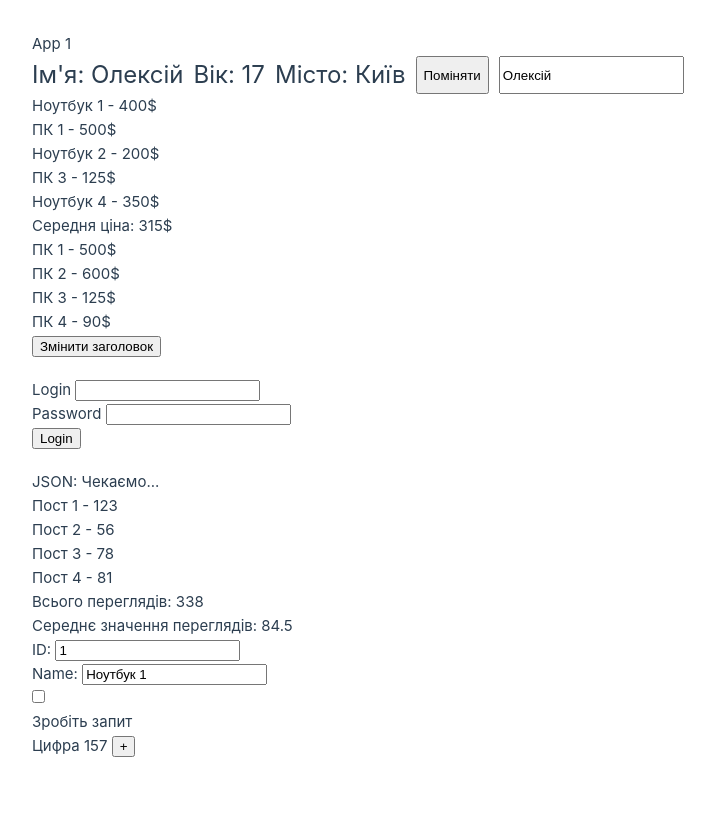
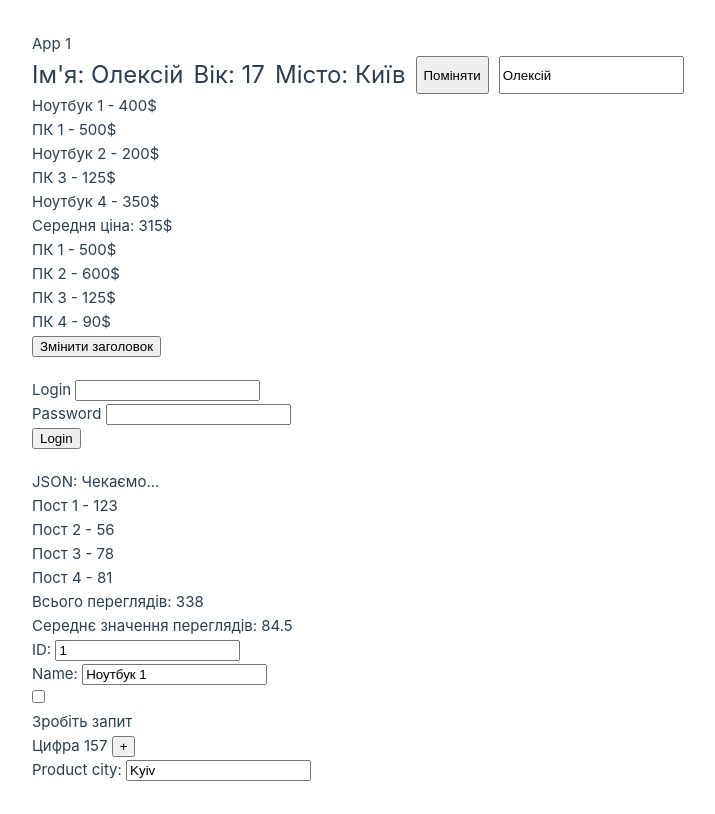
Before and after one commit to SerhiiBida/vue-lesson2, a Vue app: page / in a window 1280 px wide. Shown: the whole page, without its empty margins (0-715 px from the left). Built offline with nearby package versions, Linux system fonts and the light colour scheme; no server answers.

Commit message:
did task 15

```diff
--- a/src/components/Product.vue
+++ b/src/components/Product.vue
@@ -6,7 +6,11 @@ export default {
       product: {
         id: 1,
         name: 'Ноутбук 1',
-        price: 400
+        price: 400,
+        location: {
+          city: 'Kyiv',
+          street: 'Fery, 28'
+        }
       },
       isRequest: false,
       weather: null,
@@ -34,6 +38,7 @@ export default {
   },
   watch: {
     // 11. Використовуйте watcher для відстеження змін у реактивному об’єкті та виведення повідомлення про це.
+    // 15. Використовуйте deep опцію для відстеження властивостей внутрішніх об’єктів.
     product: {
       handler(newProduct){
         alert(`New: ${JSON.stringify(newProduct)}`);
@@ -106,6 +111,13 @@ export default {
         +
       </button>
     </p>
+    <!--15. Використовуйте deep опцію для відстеження властивостей внутрішніх об’єктів.-->
+    <p>
+      <label>
+        Product city:
+      </label>
+      <input v-model="product.location.city" type="text" name="product-city" id="product-city">
+    </p>
   </section>
 </template>
 
```
